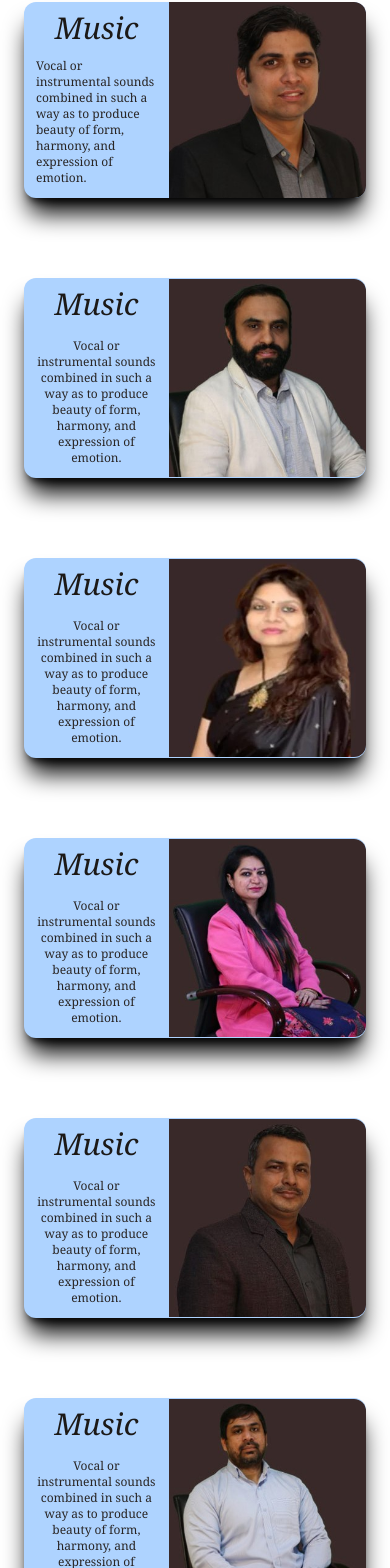
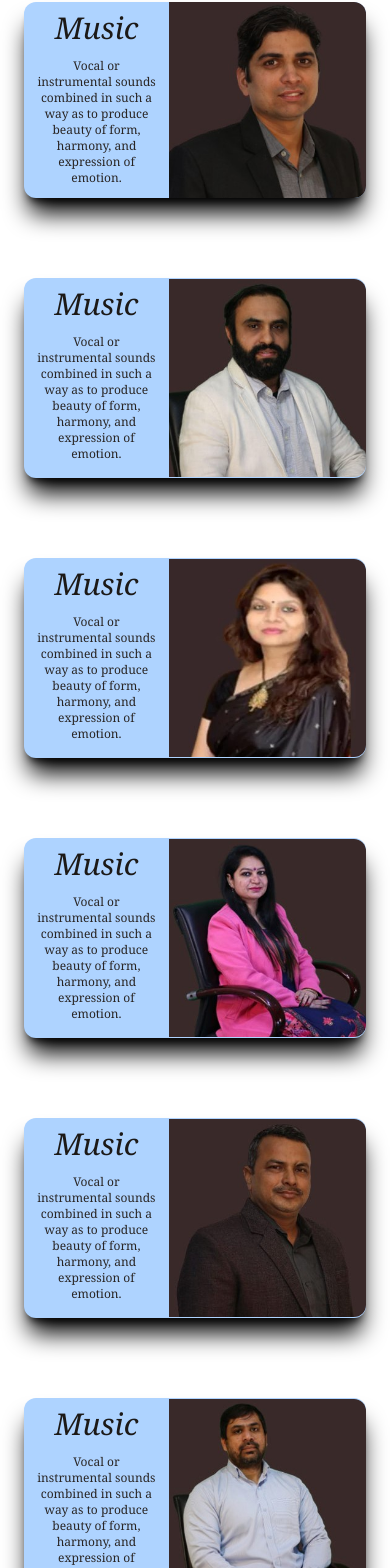
Before and after one commit to ankii2001/SOETfacultyDemo2.0, a Next.js app: page / in a window 390 px wide. Shown: the part 366-1934 px from the top of the page. Built offline with nearby package versions, Linux system fonts and the light colour scheme.

Commit message:
changed padding

```diff
--- a/pages/index.js
+++ b/pages/index.js
@@ -46,7 +46,7 @@ export default function Home() {
         <div className="backdrop-blur-sm bg-ankit-100 w-[350px] h-[196px] lg:w-[350px] lg:h-[200px] shadow-xl shadow-black rounded-xl flex flex-row hover:scale-105 cursor-pointer ">
             <div className="basis-1/2 text-center font-light mt-2">
               <div className="text-3xl lg:mb-2 italic text-stone-900">Music</div>
-              <div class="text-xs text-left p-x-2 m-3 lg:text-center lg:p-2 lg:m-0 overflow-hidden text-stone-800">
+              <div class="text-xs text-center p-x-2 m-3 lg:p-2 lg:m-0 overflow-hidden text-stone-800">
                 Vocal or instrumental sounds combined in such a way as
                 to produce beauty of form, harmony, and expression of emotion.
               </div>
@@ -64,7 +64,7 @@ export default function Home() {
           <div className="backdrop-blur-sm bg-ankit-100 w-[350px] h-[200px] lg:w-[350px] lg:h-[200px] shadow-xl shadow-black rounded-xl flex flex-row hover:scale-105 cursor-pointer ">
             <div className="basis-1/2 text-center font-light mt-2">
               <div className="text-3xl mb-2 italic text-stone-900">Music</div>
-              <div class="text-xs text-center p-2 m-1 lg:p-y-1 lg:m-0 overflow-hidden text-stone-800">
+              <div class="text-xs text-center p-x-2 m-3 lg:p-2 lg:m-0 overflow-hidden text-stone-800">
                 Vocal or instrumental sounds combined in such a way as
                 to produce beauty of form, harmony, and expression of emotion.
               </div>
@@ -82,7 +82,7 @@ export default function Home() {
           <div className="backdrop-blur-sm bg-ankit-100 w-[350px] h-[200px] lg:w-[350px] lg:h-[200px] shadow-xl shadow-black rounded-xl flex flex-row hover:scale-105 cursor-pointer ">
             <div className="basis-1/2 text-center font-light mt-2">
               <div className="text-3xl mb-2 italic text-stone-900">Music</div>
-              <div class="text-xs text-center p-2 m-1 lg:p-y-1 lg:m-0 overflow-hidden text-stone-800">
+              <div class="text-xs text-center p-x-2 m-3 lg:p-2 lg:m-0 overflow-hidden text-stone-800">
                 Vocal or instrumental sounds combined in such a way as
                 to produce beauty of form, harmony, and expression of emotion.
               </div>
@@ -100,7 +100,7 @@ export default function Home() {
           <div className="backdrop-blur-sm bg-ankit-100 w-[350px] h-[200px] lg:w-[350px] lg:h-[200px] shadow-xl shadow-black rounded-xl flex flex-row hover:scale-105 cursor-pointer ">
             <div className="basis-1/2 text-center font-light mt-2">
               <div className="text-3xl mb-2 italic text-stone-900">Music</div>
-              <div class="text-xs text-center p-2 m-1 lg:p-y-1 lg:m-0 overflow-hidden text-stone-800">
+              <div class="text-xs text-center p-x-2 m-3 lg:p-2 lg:m-0 overflow-hidden text-stone-800">
                 Vocal or instrumental sounds combined in such a way as
                 to produce beauty of form, harmony, and expression of emotion.
               </div>
@@ -118,7 +118,7 @@ export default function Home() {
           <div className="backdrop-blur-sm bg-ankit-100 w-[350px] h-[200px] lg:w-[350px] lg:h-[200px] shadow-xl shadow-black rounded-xl flex flex-row hover:scale-105 cursor-pointer ">
             <div className="basis-1/2 text-center font-light mt-2">
               <div className="text-3xl mb-2 italic text-stone-900">Music</div>
-              <div class="text-xs text-center p-2 m-1 lg:p-y-1 lg:m-0 overflow-hidden text-stone-800">
+              <div class="text-xs text-center p-x-2 m-3 lg:p-2 lg:m-0 overflow-hidden text-stone-800">
                 Vocal or instrumental sounds combined in such a way as
                 to produce beauty of form, harmony, and expression of emotion.
               </div>
@@ -136,7 +136,7 @@ export default function Home() {
           <div className="backdrop-blur-sm bg-ankit-100 w-[350px] h-[200px] lg:w-[350px] lg:h-[200px] shadow-xl shadow-black rounded-xl flex flex-row hover:scale-105 cursor-pointer ">
             <div className="basis-1/2 text-center font-light mt-2">
               <div className="text-3xl mb-2 italic text-stone-900">Music</div>
-              <div class="text-xs text-center p-2 m-1 lg:p-y-1 lg:m-0 overflow-hidden text-stone-800">
+              <div class="text-xs text-center p-x-2 m-3 lg:p-2 lg:m-0 overflow-hidden text-stone-800">
                 Vocal or instrumental sounds combined in such a way as
                 to produce beauty of form, harmony, and expression of emotion.
               </div>
@@ -154,7 +154,7 @@ export default function Home() {
           <div className="backdrop-blur-sm bg-ankit-100 w-[350px] h-[200px] lg:w-[350px] lg:h-[200px] shadow-xl shadow-black rounded-xl flex flex-row hover:scale-105 cursor-pointer ">
             <div className="basis-1/2 text-center font-light mt-2">
               <div className="text-3xl mb-2 italic text-stone-900">Music</div>
-              <div class="text-xs text-center p-2 m-1 lg:p-y-1 lg:m-0 overflow-hidden text-stone-800">
+              <div class="text-xs text-center p-x-2 m-3 lg:p-2 lg:m-0 overflow-hidden text-stone-800">
                 Vocal or instrumental sounds combined in such a way as
                 to produce beauty of form, harmony, and expression of emotion.
               </div>
@@ -172,7 +172,7 @@ export default function Home() {
           <div className="backdrop-blur-sm bg-ankit-100 w-[350px] h-[200px] lg:w-[350px] lg:h-[200px] shadow-xl shadow-black rounded-xl flex flex-row hover:scale-105 cursor-pointer ">
             <div className="basis-1/2 text-center font-light mt-2">
               <div className="text-3xl mb-2 italic text-stone-900">Music</div>
-              <div class="text-xs text-center p-2 m-1 lg:p-y-1 lg:m-0 overflow-hidden text-stone-800">
+              <div class="text-xs text-center p-x-2 m-3 lg:p-2 lg:m-0 overflow-hidden text-stone-800">
                 Vocal or instrumental sounds combined in such a way as
                 to produce beauty of form, harmony, and expression of emotion.
               </div>
@@ -190,7 +190,7 @@ export default function Home() {
           <div className="backdrop-blur-sm bg-ankit-100 w-[350px] h-[200px] lg:w-[350px] lg:h-[200px] shadow-xl shadow-black rounded-xl flex flex-row hover:scale-105 cursor-pointer ">
             <div className="basis-1/2 text-center font-light mt-2">
               <div className="text-3xl mb-2 italic text-stone-900">Music</div>
-              <div class="text-xs text-center p-2 m-1 lg:p-y-1 lg:m-0 overflow-hidden text-stone-800">
+              <div class="text-xs text-center p-x-2 m-3 lg:p-2 lg:m-0 overflow-hidden text-stone-800">
                 Vocal or instrumental sounds combined in such a way as
                 to produce beauty of form, harmony, and expression of emotion.
               </div>
```
